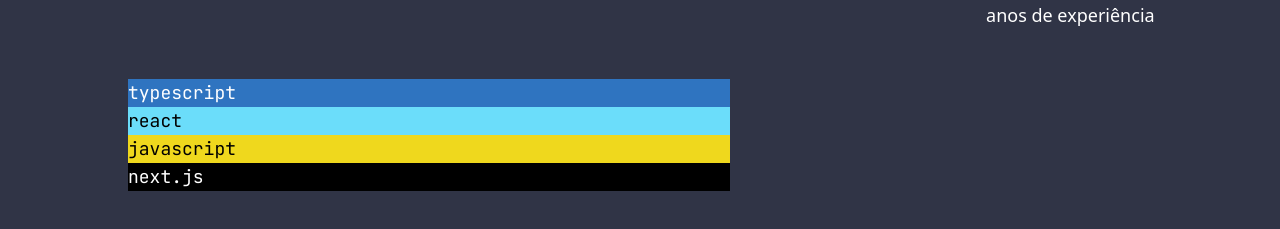
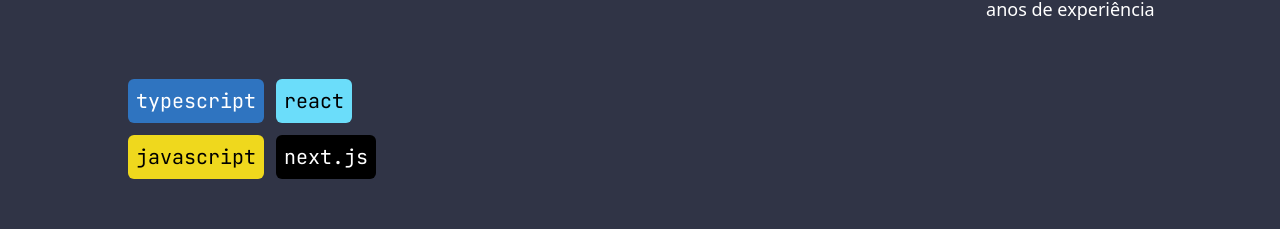
Before and after one commit to EraldoOL/Portf-lioNext, a Next.js app in the folder portfolio/: page / in a window 1280 px wide. Shown: the part 569-798 px from the top of the page. Built offline with nearby package versions, Linux system fonts and the light colour scheme.

Commit message:
update page.tsx

```diff
--- a/portfolio/src/app/page.tsx
+++ b/portfolio/src/app/page.tsx
@@ -23,7 +23,7 @@
     <title>Sobre mim | Eraldo</title>
     </Head>
     <meta name="description" content="Sou um desenvolvedor Web" />
-    <main className="flex flex-wrap-reverse justify-center items-center gap-10 md:gap-32 py-8 text-lg xl:text-left xl:flex-nowrap xl:justify-between">
+    <main className="flex flex-wrap-reverse justify-center items-center gap-10 md:gap-32 py-8 text-lg text-center xl:text-left xl:flex-nowrap xl:justify-between">
     <div className={`${jetbrains_mono.className} py-12 px-6 md:px-32 space-y-10 md:space-y-28 text-white flex-col items-center xl:items-start gap-4 w-full xl:w-120`}>
     <h1 className="text-3xl sm:text-7xl xl:leading-[5rem]">Olá, sou&nbsp;
     <span className="font-bold">Eraldo</span>
@@ -33,11 +33,11 @@
     <h2 className={`${roboto.className} mb-12`}>Sou um desenvolvedor Web</h2>
     <Link href="/contatos" className="p-3 bg-e-gray-500 w-fit text-xl rounded-lg transition-all hover:bg-opacity-80">Fale comigo</Link>
     </div>
-    <ul>
-    <li style={{ background: "#2F74C0", color:"#FFFFFF"}}>typescript</li>
-    <li style={{ background: "#6BDDFA", color:"#000000"}}>react</li>
-    <li style={{ background: "#EFD81D", color:"#000000"}}>javascript</li>
-    <li style={{ background: "#000000",color:"#FFFFFF"}}>next.js</li>
+    <ul className="flex flex-wrap justify-center xl:grid xl:grid-cols-2 xl:w-fit gap-3 text-xl">
+    <li style={{ background: "#2F74C0", color:"#FFFFFF"}} className='w-fit p-2 rounded-md'>typescript</li>
+    <li style={{ background: "#6BDDFA", color:"#000000"}} className='w-fit p-2 rounded-md'>react</li>
+    <li style={{ background: "#EFD81D", color:"#000000"}} className='w-fit p-2 rounded-md'>javascript</li>
+    <li style={{ background: "#000000",color:"#FFFFFF"}} className='w-fit p-2 rounded-md'>next.js</li>
     </ul>
     </div>
 
```
